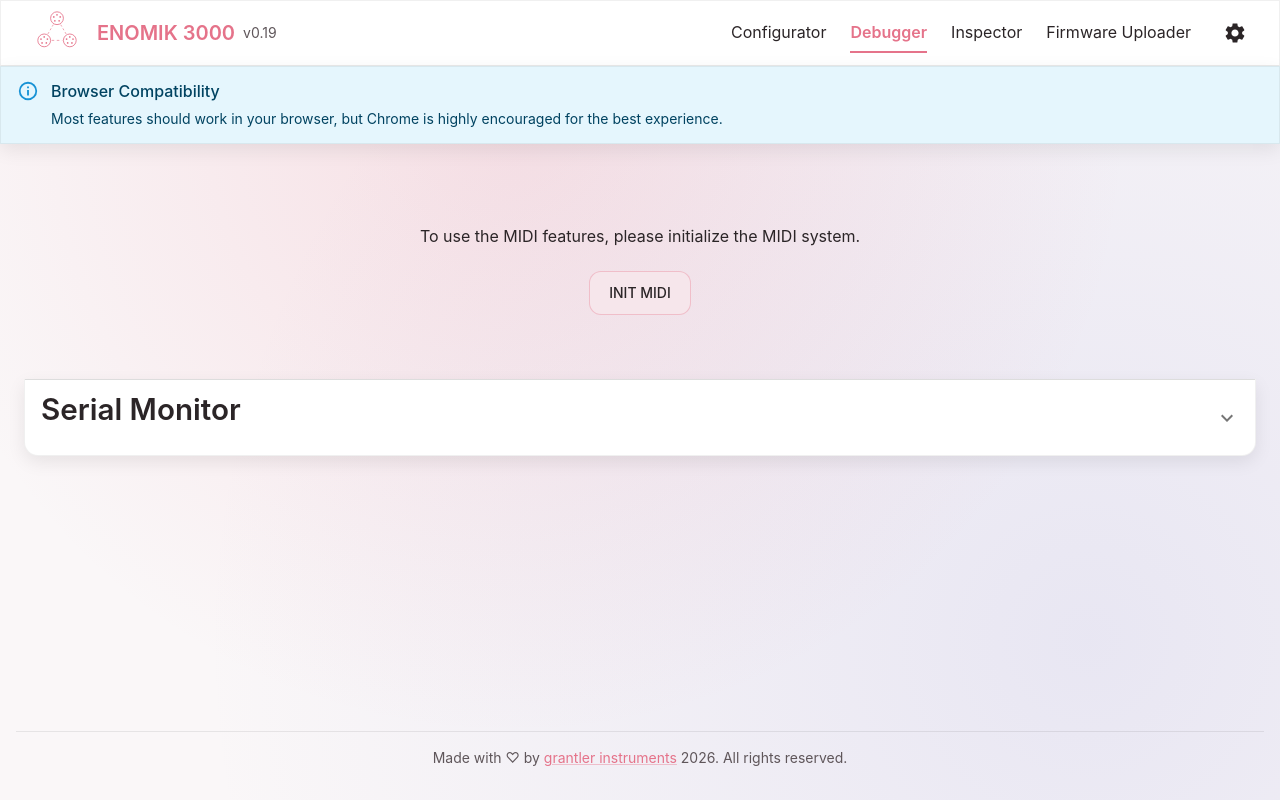
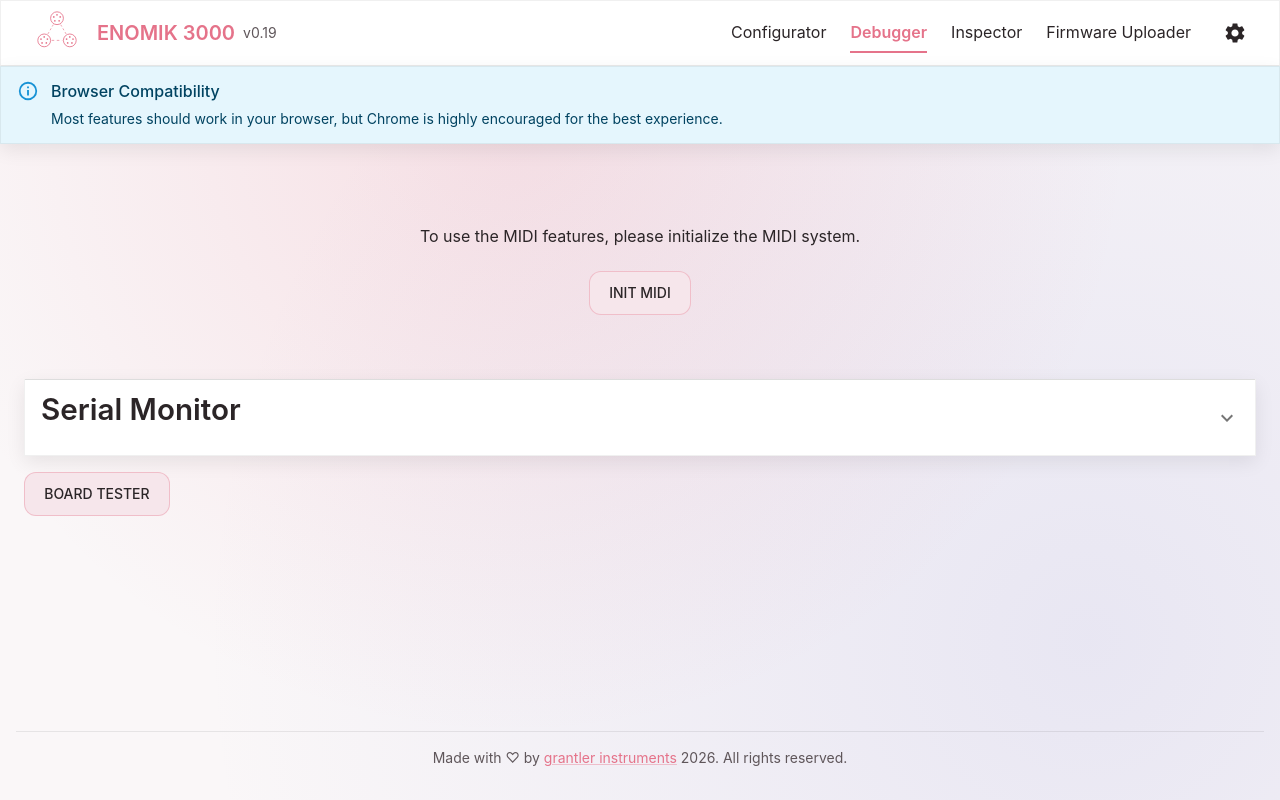
Before and after one commit to grantler-instruments/enomik-app, a React (Vite) app in the folder app/: page /#/debugger in a window 1280 px wide. Built offline with nearby package versions, Linux system fonts and the light colour scheme; some icons are missing.

Commit message:
feat: link tester from debugger

```diff
--- a/app/src/components/Debugger.tsx
+++ b/app/src/components/Debugger.tsx
@@ -1,18 +1,20 @@
+import { ExpandMore } from "@mui/icons-material";
 import {
 	Accordion,
 	AccordionDetails,
 	AccordionSummary,
 	Box,
+	Button,
 	Typography,
 } from "@mui/material";
+import { useTranslation } from "react-i18next";
+import { NavLink } from "react-router-dom";
 import { useMIDIStore } from "../store/midi";
 import Composer from "./Composer";
+import InitMidi from "./InitMidi";
 import MessageList from "./MessageList";
-import InitMidi from "./InitMidi";
+import SectionHeader from "./SectionHeader";
 import WebSerialMonitor from "./SerialMonitor";
-import { ExpandMore } from "@mui/icons-material";
-import SectionHeader from "./SectionHeader";
-import { useTranslation } from "react-i18next";
 
 const Debugger = () => {
 	const { t } = useTranslation();
@@ -27,7 +29,6 @@
 					flexDirection={"column"}
 					alignItems={"center"}
 					gap={2}
-
 				>
 					<Typography variant="body1" gutterBottom>
 						{t("debugger_init_prompt")}
@@ -72,6 +73,11 @@
 					<WebSerialMonitor />
 				</AccordionDetails>
 			</Accordion>
+			<Box>
+				<Button variant="outlined" component={NavLink} to={"/tester"}>
+					{t("open_tester")}
+				</Button>
+			</Box>
 		</Box>
 	);
 };
--- a/app/src/i18n.ts
+++ b/app/src/i18n.ts
@@ -154,6 +154,7 @@
 				port_kind_not_found: "No {{kind}} port found. Keeping {{port}}.",
 				port_kind_not_found_none:
 					"No {{kind}} port found. Connect one or pick a port.",
+				open_tester: "Board tester",
 				device_kind: "Device type",
 				device_kind_client: "Client",
 				device_kind_dongle: "Dongle",
@@ -493,6 +494,7 @@
 					"Kein {{kind}}-Port gefunden. {{port}} bleibt ausgewählt.",
 				port_kind_not_found_none:
 					"Kein {{kind}}-Port gefunden. Schließe einen an oder wähle einen Port.",
+				open_tester: "Board-Tester",
 				device_kind: "Gerätetyp",
 				device_kind_client: "Client",
 				device_kind_dongle: "Dongle",
@@ -832,6 +834,7 @@
 					"No se encontró ningún puerto {{kind}}. Se mantiene {{port}}.",
 				port_kind_not_found_none:
 					"No se encontró ningún puerto {{kind}}. Conecta uno o elige un puerto.",
+				open_tester: "Probador de placas",
 				device_kind: "Tipo de dispositivo",
 				device_kind_client: "Cliente",
 				device_kind_dongle: "Dongle",
@@ -1154,6 +1157,7 @@
 				port_kind_not_found: "未找到 {{kind}} 端口，保留 {{port}}。",
 				port_kind_not_found_none:
 					"未找到 {{kind}} 端口。请连接一个或选择端口。",
+				open_tester: "开发板测试",
 				device_kind: "设备类型",
 				device_kind_client: "客户端",
 				device_kind_dongle: "Dongle",
```
Lines whose indentation alone changed are shown as unchanged.
